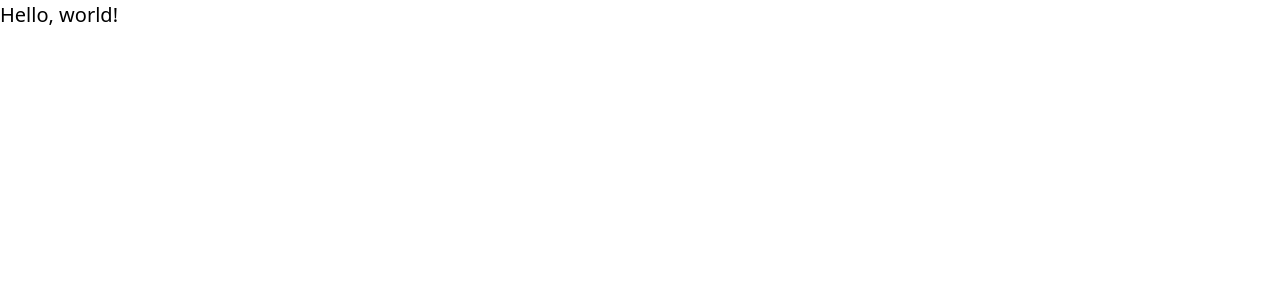
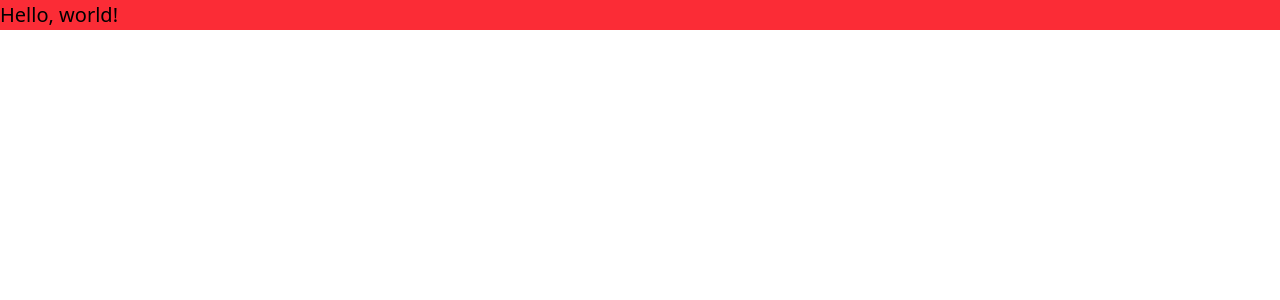
Before and after one commit to tempo-repo/next-template, a Next.js app: page / in a window 1280 px wide. Shown: the top 300 px of the page. Built offline with nearby package versions, Linux system fonts and the light colour scheme.

Commit message:
✍️ implement variants

```diff
--- a/src/components/ui/ExampleView/ExampleView.tsx
+++ b/src/components/ui/ExampleView/ExampleView.tsx
@@ -1,7 +1,23 @@
+import clsx from 'clsx';
 import type { FC } from 'react';
 
 import type { ExampleViewProps } from './ExampleView.props';
+import type { ExampleViewVariantsType } from './ExampleView.variants';
+import { exampleViewVariants } from './ExampleView.variants';
 
-export const ExampleView: FC<ExampleViewProps> = ({ message = 'world' }) => {
-  return <div>Hello, {message}!</div>;
+export const ExampleView: FC<ExampleViewProps & ExampleViewVariantsType> = ({
+  message = 'world',
+  variant,
+}) => {
+  return (
+    <div
+      className={clsx(
+        exampleViewVariants({
+          variant,
+        }),
+      )}
+    >
+      Hello, {message}!
+    </div>
+  );
 };
--- /dev/null
+++ b/src/components/ui/ExampleView/ExampleView.variants.ts
@@ -0,0 +1,16 @@
+import { type VariantProps, cva } from 'class-variance-authority';
+import clsx from 'clsx';
+
+export type ExampleViewVariantsType = VariantProps<typeof exampleViewVariants>;
+
+export const exampleViewVariants = cva('', {
+  variants: {
+    variant: {
+      primary: clsx('bg-red-500'),
+      secondary: '',
+    },
+  },
+  defaultVariants: {
+    variant: 'primary',
+  },
+});
```
